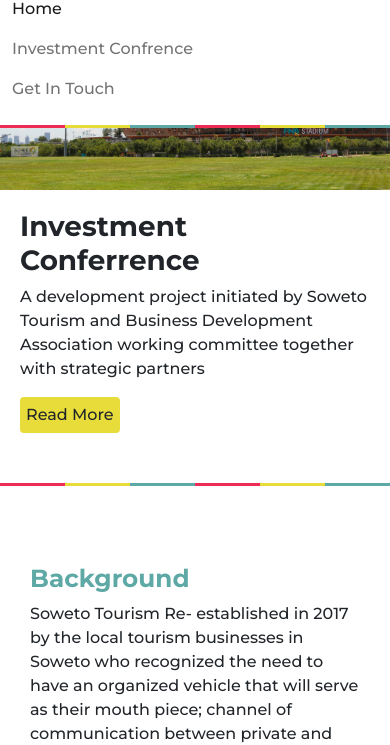
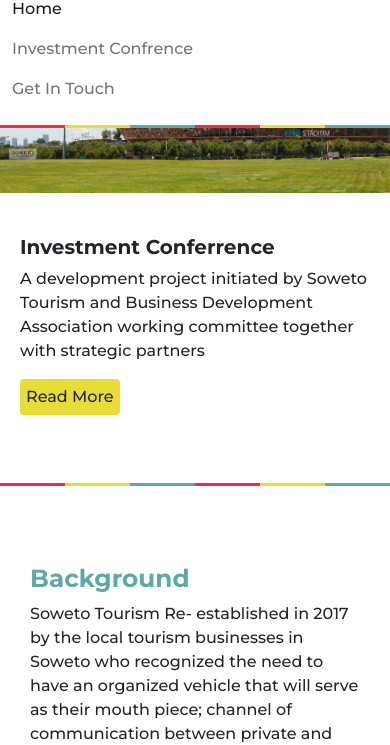
Before and after one commit to harunwafula/SowetoTourism, a plain HTML site: page index.html in a window 390 px wide. Both pictures are taken after a click on the button "Toggle navigation". Shown: the part 99-844 px from the top of the page. Drawn offline with nearby package versions, Linux system fonts and the light colour scheme.

Commit message:
added jumbotron responsiveness

```diff
--- a/index.html
+++ b/index.html
@@ -83,7 +83,7 @@
           <button class="btn p-bg-1">Read More</button>
         </div>
         <div class=" CTAslides w-md-80">
-          <h1 class="fw-bold">Investment Conferrence</h1>
+          <h1 class="fw-bold f-sm-sm" >Investment Conferrence</h1>
           <p>A development project initiated by
             Soweto Tourism and Business Development Association working committee together with strategic
             partners</p>
--- a/sytle.css
+++ b/sytle.css
@@ -224,7 +224,7 @@ body, html {
   }
 
 
-@media only screen and (max-width : 768px) {
+@media only screen and (max-width : 750px) {
 
     .logo {
         height: 70px !important;
@@ -261,7 +261,7 @@ body, html {
     }
 
     .CTAslides {
-        height: 250px;
+        height: 200px;
         padding: 0;
         margin: 20px  !important;
     }
@@ -276,6 +276,10 @@ body, html {
 
     [class*="p-"] {
         padding: 30px;
+    }
+
+    .f-sm-sm{
+        font-size: 20px;
     }
 
 
```
